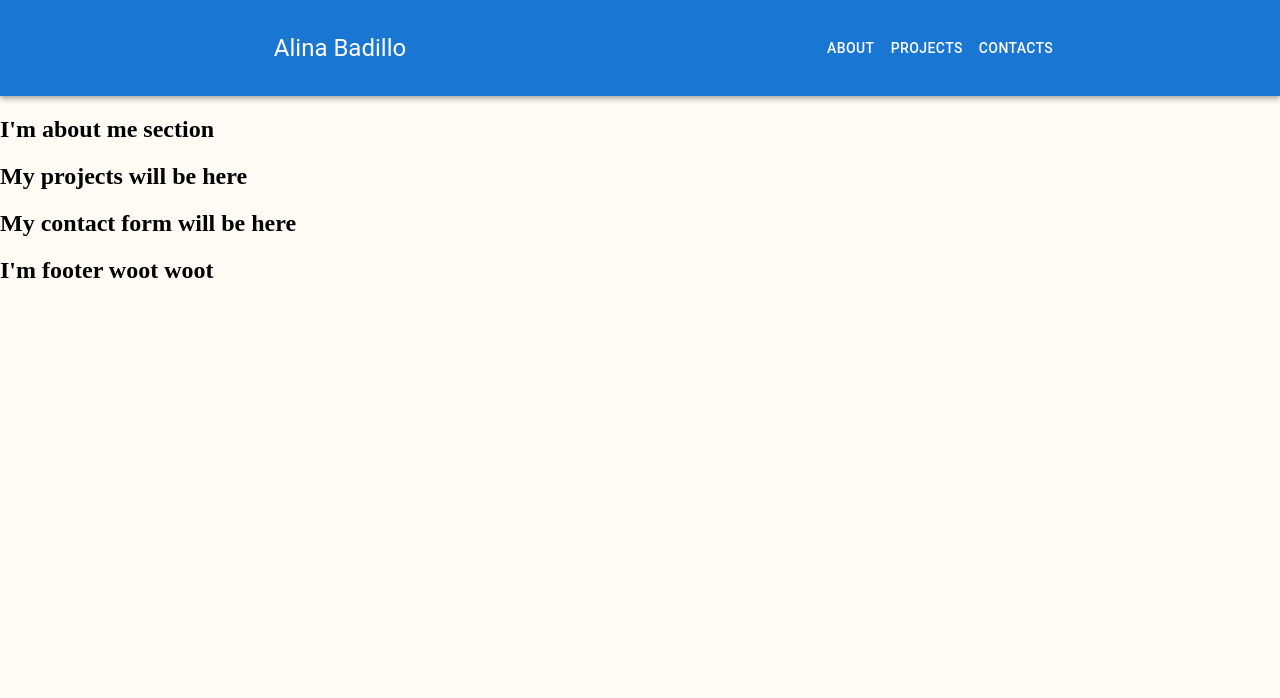
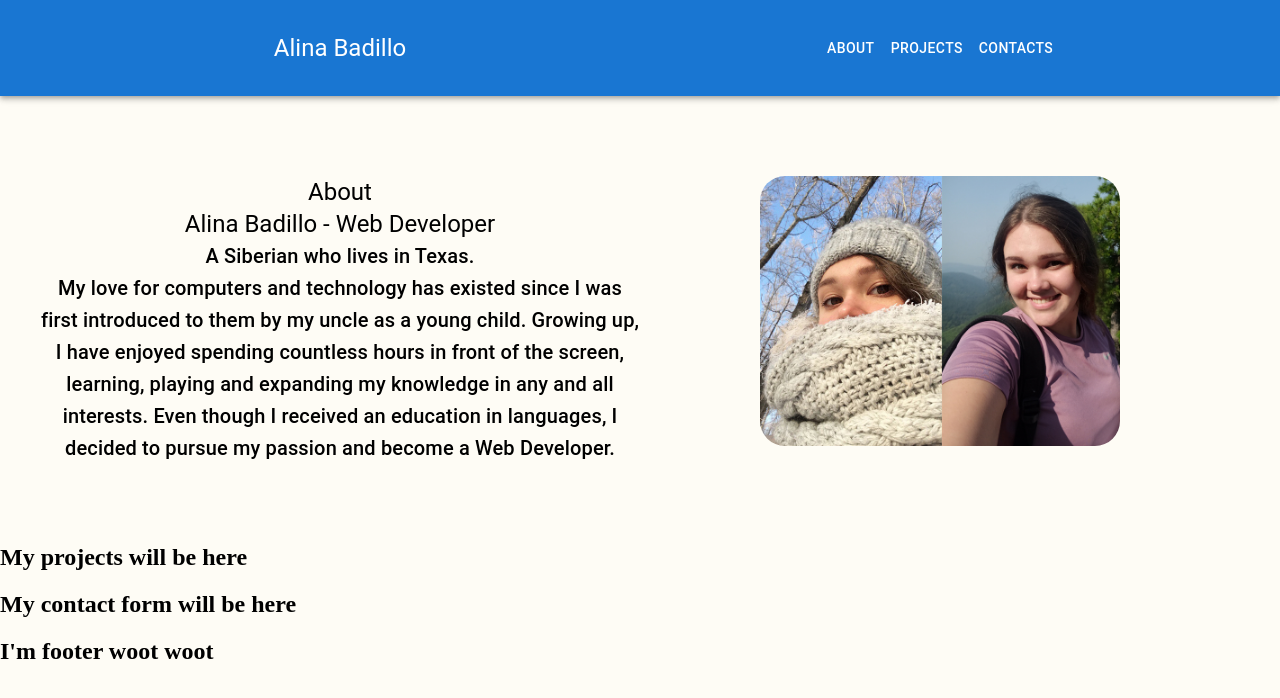
Before and after one commit to AlinaB108/personal-portfolio-react, a React (Create React App) app: page / in a window 1280 px wide. Shown: the top 698 px of the page. Built offline with nearby package versions, Linux system fonts and the light colour scheme.

Commit message:
Added about me

```diff
--- a/src/components/About/About.css
+++ b/src/components/About/About.css
@@ -0,0 +1,5 @@
+@media (max-width: 700px){
+  .me {
+      width: 100%;
+  }
+}
--- a/src/components/About/About.js
+++ b/src/components/About/About.js
@@ -1,11 +1,33 @@
 import React from 'react';
 import '../../App.css';
 import './About.css';
+import { AppBar, Box, Toolbar, Typography, Button, Grid } from '@mui/material';
+import wintersummer from "../../assets/images/wintersummer.jpg";
 
 export default function About() {
   return (
-    <div>
-      <h2>I'm about me section</h2>
-    </div>
+    <Grid container justifyContent="center" textAlign="center" sx={{ my:5, p:5 }}>
+      <Grid item xs={12} sm={6}>
+        <Typography variant="h5">
+          About
+        </Typography>
+        <Typography variant="h5">
+          Alina Badillo - Web Developer
+        </Typography>
+        <Typography variant="h6">
+          A Siberian who lives in Texas.
+        </Typography>
+        <Typography variant="h6">
+        My love for computers and technology has existed since I was first introduced to them by my uncle as a young child.
+        Growing up, I have enjoyed spending countless hours in front of the screen, learning, playing and expanding my knowledge in any and all interests.
+        Even though I received an education in languages, I decided to pursue my passion and become a Web Developer.
+        </Typography>
+      </Grid>
+      <Grid item xs={12} sm={6}>
+        <Grid>
+        <img src={wintersummer} width='60%' height='auto' style={{ borderRadius: '25px'}} className='me'/>
+        </Grid>
+      </Grid>
+    </Grid>
   );
 }
```
Also changed, not shown: src/assets/images/wintersummer.jpg (added).
